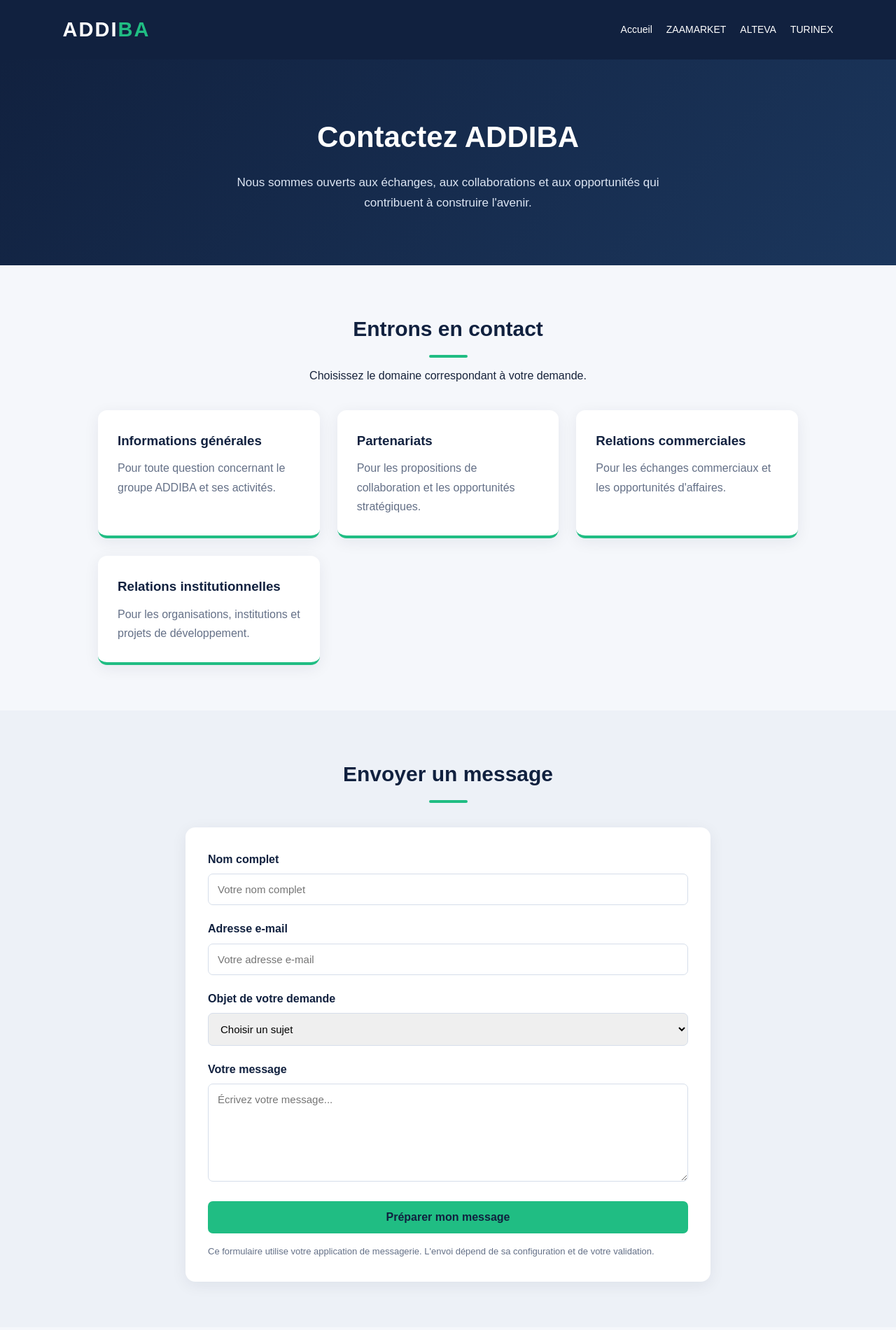
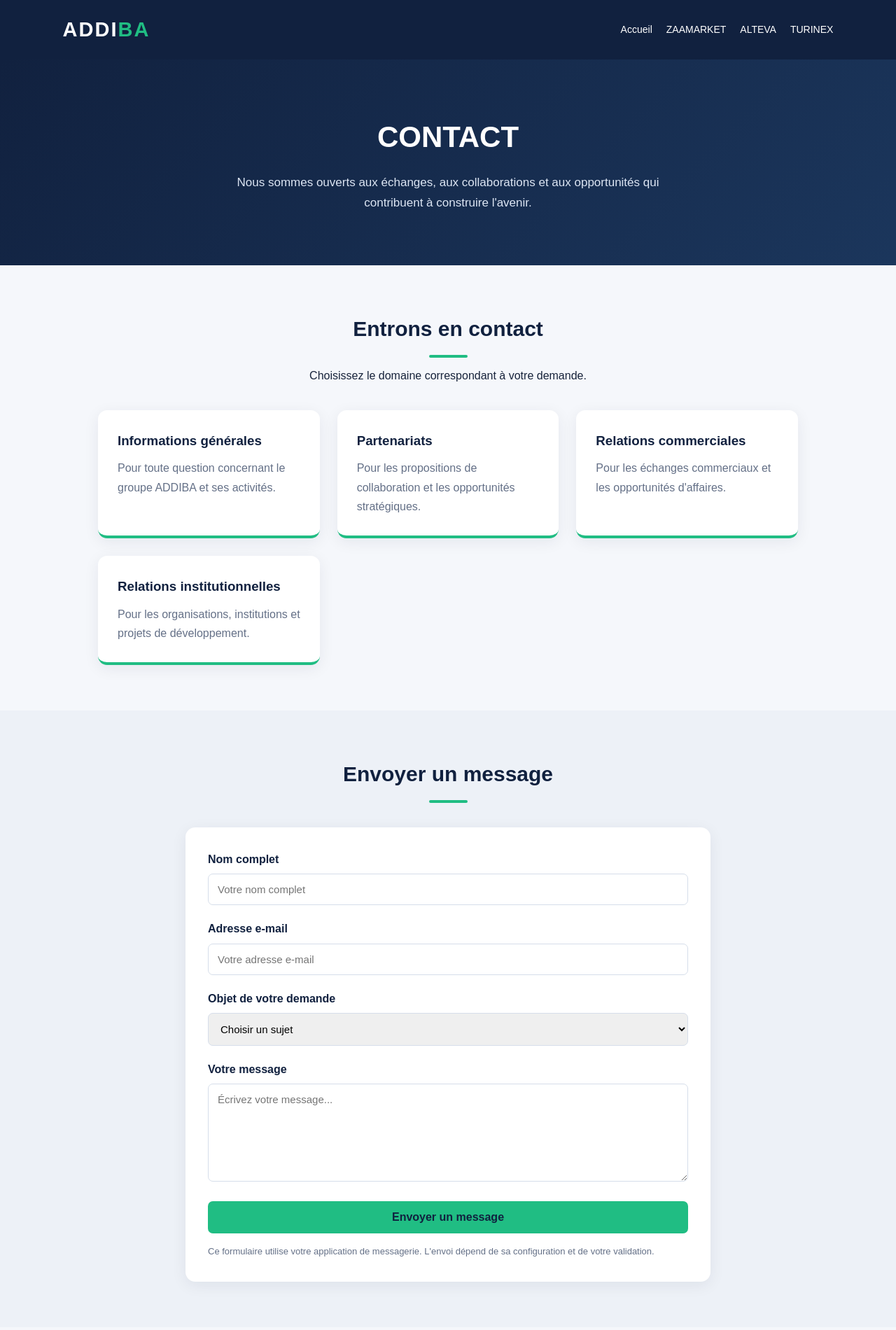
Before and after one commit to kisbedoanna932-stack/ADDIBA, a plain HTML site: page contact.html in a window 1280 px wide. Shown: the top 1900 px of the page at 70% size. Drawn offline with Linux system fonts and the light colour scheme.

Commit message:
Update contact.html
<h1>CONTACT</h1>
<button type="submit">Envoyer un message</button>

```diff
--- a/contact.html
+++ b/contact.html
@@ -224,7 +224,7 @@ footer strong { color: #20bd83; }
 <main>
 
 <section class="hero">
-  <h1>Contactez ADDIBA</h1>
+  <h1>CONTACT</h1>
   <p>
     Nous sommes ouverts aux échanges, aux collaborations
     et aux opportunités qui contribuent à construire l'avenir.
@@ -301,8 +301,7 @@ footer strong { color: #20bd83; }
       <textarea id="message" name="Message" placeholder="Écrivez votre message..." required></textarea>
     </div>
 
-    <button type="submit">Préparer mon message</button>
-
+    <button type="submit">Envoyer un message</button>
     <p class="notice">
       Ce formulaire utilise votre application de messagerie.
       L'envoi dépend de sa configuration et de votre validation.
```
